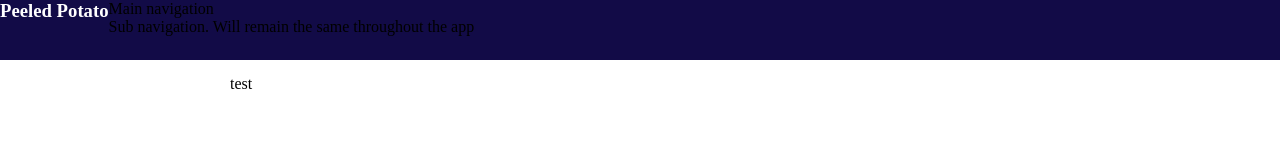
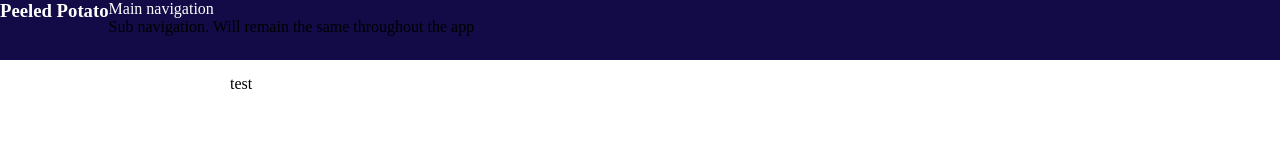
Before and after one commit to GhislainRoy04/CollegePotatoes2.0, a React app: page /#/ in a window 1280 px wide. Shown: the top 160 px of the page. Built offline with nearby package versions, Linux system fonts and the light colour scheme.

Commit message:
basic css for navigation

```diff
--- a/_config.yml
+++ /dev/null
@@ -1 +0,0 @@
-theme: jekyll-theme-cayman
--- /dev/null
+++ b/src/navigation/component/Navigation.css
@@ -0,0 +1,7 @@
+.navigationContainer{
+    display:flex;
+    flex-direction: row;
+    justify-content: space-between;
+    width:200px;
+    color:white;
+}
--- a/src/navigation/component/Navigation.jsx
+++ b/src/navigation/component/Navigation.jsx
@@ -1,14 +1,17 @@
 'use strict';
 import React from "react";
 import SubNavigation from "./SubNavigation";
+import styles from "./Navigation.css";
 
 //TODO: CSS needs to be added.
 //TODO: Decide what navigation options is needed except from category, profile and logout.
 
 export const Navigation = () => (
     <div>
-        <label>Main navigation</label>
-        <SubNavigation/>
+        <div className={styles["navigationContainer"]}>
+            <label>Main navigation</label>
+        </div>
+            <SubNavigation/>
     </div>
 );
 
```
